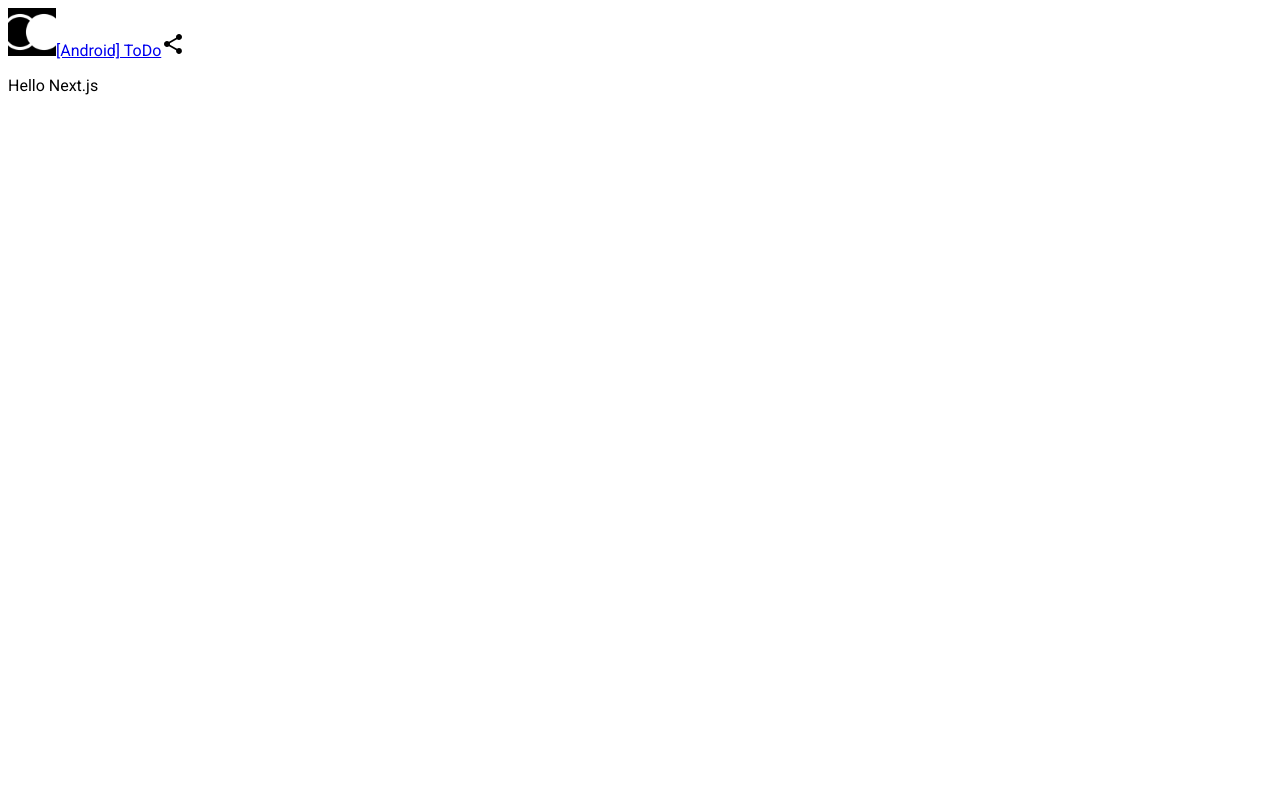
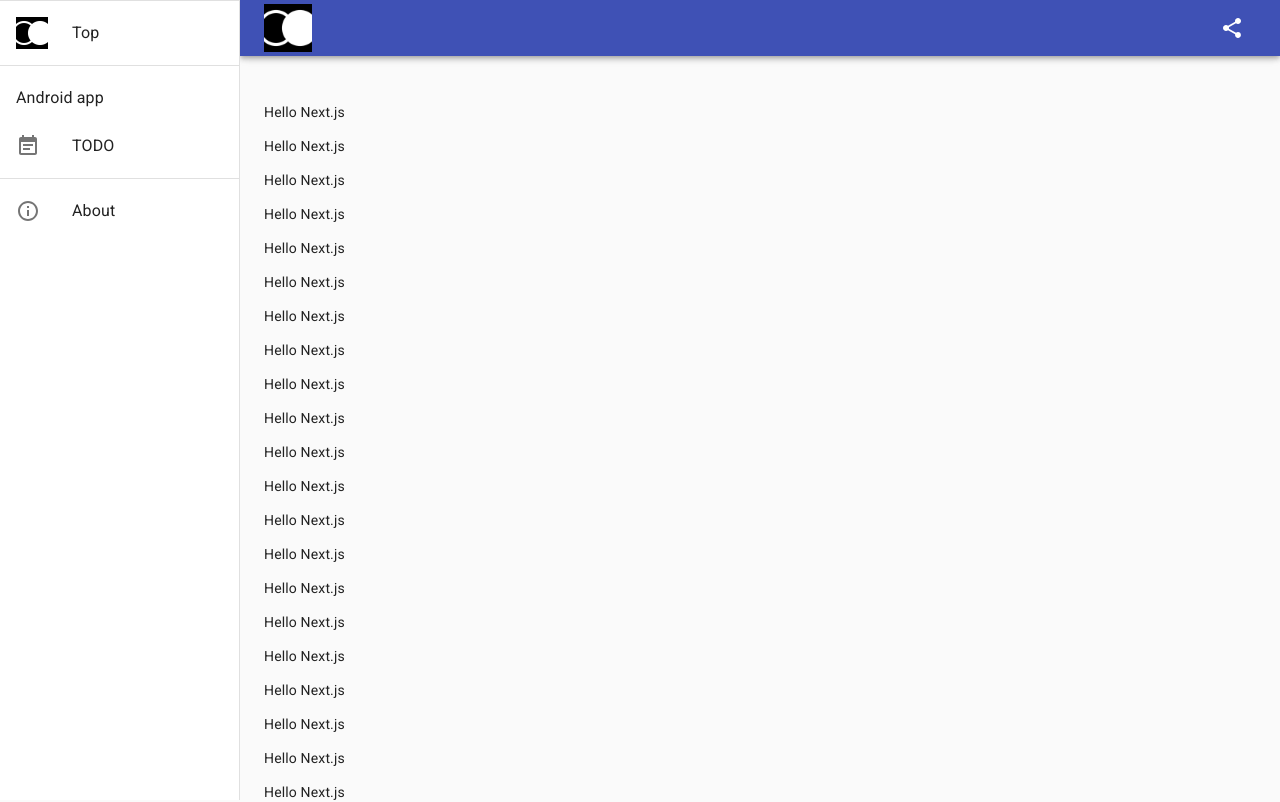
Before and after one commit to reidha/next_site, a Next.js app: page / in a window 1280 px wide. Shown: the top 802 px of the page. Built offline with nearby package versions, Linux system fonts and the light colour scheme.

Commit message:
finish drawer functionality

```diff
--- a/components/Layout.js
+++ b/components/Layout.js
@@ -1,20 +1,18 @@
 import Head from './Header';
 import { BodyTop } from './BodyCommon';
-import Menu from './Menu';
+import ResponsiveDrawer from './ResponsiveDrawer';
 import Footer from './Footer';
 import { initGA, logPageView } from '../utils/analytics';
 
 import { createMuiTheme, MuiThemeProvider } from '@material-ui/core/styles';
-import { red } from '@material-ui/core/colors';
 
 const theme = createMuiTheme({
     palette: {
-        type: 'dark',
-        primary: red
+        type: 'light'
     }
 });
 
-export default class Layout extends React.Component {
+class Layout extends React.Component {
     componentDidMount() {
         if (!window.GA_INITIALIZED) {
             initGA();
@@ -29,8 +27,9 @@ export default class Layout extends React.Component {
                 <MuiThemeProvider theme={theme}>
                     <Head />
                     <BodyTop />
-                    <Menu />
-                    {this.props.children}
+                    <ResponsiveDrawer>
+                        {this.props.children}
+                    </ResponsiveDrawer>
                     <Footer />
 
                     <style jsx global >{`
@@ -43,3 +42,5 @@ export default class Layout extends React.Component {
         )
     }
 }
+
+export default Layout;
--- a/components/Menu.js
+++ /dev/null
@@ -1,33 +0,0 @@
-import { useState } from 'react';
-import Link from 'next/link';
-import ShareIcon from '@material-ui/icons/Share';
-import ShareDialog from './ShareDialog';
-
-
-export default function Menu() {
-    const [isShareDialogOpen, setIsShareDialogOpen] = useState(false);
-
-    const handleOpen = () => {
-        setIsShareDialogOpen(true);
-    }
-
-    const handleClose = () => {
-        setIsShareDialogOpen(false);
-    }
-
-    return (
-        <>
-            <Link href="/">
-                <img src="/logo/logo-256.png" alt="logo" height="48"/>
-            </Link>
-            <Link href="/products/todo/">
-                <a>[Android] ToDo</a>
-            </Link>
-            <ShareIcon onClick={handleOpen} />
-            <ShareDialog
-                open={isShareDialogOpen}
-                onClose={handleClose}
-            />
-        </>
-    )
-}
--- /dev/null
+++ b/components/ResponsiveDrawer.js
@@ -0,0 +1,160 @@
+import { useState } from 'react';
+import Link from 'next/link';
+import { Share as ShareIcon, Menu as MenuIcon,
+    EventNote as EventNoteIcon, InfoOutlined as InfoOutlinedIcon } from '@material-ui/icons';
+import ShareDialog from './ShareDialog';
+import { makeStyles, createStyles } from '@material-ui/core/styles';
+import {
+    Divider, List, CssBaseline, ListItem, ListItemText, Typography,
+    Toolbar, AppBar, IconButton, Hidden, Drawer
+} from '@material-ui/core';
+import ResponsiveDrawerListItem from './ResponsiveDrawerListItem';
+
+const drawerWidth = 240;
+const headerNavigationHeight = 56;
+
+const useStyles = makeStyles(theme =>
+    createStyles({
+        root: {
+            display: 'flex',
+        },
+        drawer: {
+            [theme.breakpoints.up('sm')]: {
+                width: drawerWidth,
+                fiexShrink: 0
+            }
+        },
+        appBar: {
+            [theme.breakpoints.up('sm')]: {
+                width: `calc(100% - ${drawerWidth}px)`,
+                marginLeft: drawerWidth
+            }
+        },
+        toolBar: {
+            justifyContent: 'space-between',
+            minHeight: headerNavigationHeight
+        },
+        menuIcon: {
+            [theme.breakpoints.up('sm')]: {
+                display: 'none'
+            }
+        },
+        shareIcon: {
+            size: 24,
+            margin: 12
+        },
+        mixinsToolbar: theme.mixins.toolbar,
+        drawerPaper: {
+            width: drawerWidth
+        },
+        content: {
+            flexGrow: 1,
+            backgroundColor: theme.palette.background.default,
+            padding: theme.spacing(3)
+        }
+    })
+);
+
+export default function ResponsiveDrawer(props) {
+    console.log('Menu');
+    const classes = useStyles();
+
+    const [isDrawerOpen, setIsDrawerOpen] = useState(false);
+    const [isShareDialogOpen, setIsShareDialogOpen] = useState(false);
+
+    const handleDrawerToggle = () => {
+        setIsDrawerOpen(!isDrawerOpen);
+    };
+
+    const handleShareDialogOpen = () => {
+        setIsShareDialogOpen(true);
+    };
+
+    const handleShareDialogClose = () => {
+        setIsShareDialogOpen(false);
+    };
+
+
+    // <Link href="/products/todo/">
+    // <a>[Android] ToDo</a>
+    // </Link>
+    const drawer = (
+        <>
+            <Divider />
+            <List>
+                <ResponsiveDrawerListItem
+                    href="/"
+                    icon={<img src="/logo/logo-256.png" alt="logo" height="32" />}
+                    text="Top" />
+            </List>
+            <Divider />
+            <List>
+                <ListItem button>
+                    <ListItemText primary="Android app" />
+                </ListItem>
+                <ResponsiveDrawerListItem
+                    href="/products/todo/"
+                    icon={<EventNoteIcon />}
+                    text="TODO" />
+            </List>
+            <Divider />
+            <List>
+            <ResponsiveDrawerListItem
+                    href="/about/"
+                    icon={<InfoOutlinedIcon />}
+                    text="About" />
+            </List>
+        </>
+    );
+
+    return (
+        <div className={classes.root}>
+            <CssBaseline />
+            <AppBar className={classes.appBar} position="fixed">
+                <Toolbar className={classes.toolBar} varient="dense">
+                    <IconButton
+                        color="inherit"
+                        aria-label="open drawer"
+                        onClick={handleDrawerToggle}
+                        className={classes.menuIcon}>
+                        <MenuIcon />
+                    </IconButton>
+                    <Link href="/">
+                        <img src="/logo/logo-256.png" alt="logo" height="48" />
+                    </Link>
+                    <ShareIcon
+                        onClick={handleShareDialogOpen}
+                        className={classes.shareIcon}/>
+                    <ShareDialog
+                        open={isShareDialogOpen}
+                        onClose={handleShareDialogClose} />
+                </Toolbar>
+            </AppBar>
+            <nav className={classes.drawer} aria-label="navigation">
+                <Hidden smUp implementation="css">
+                    <Drawer
+                        variant="temporary"
+                        anchor="left"
+                        open={isDrawerOpen}
+                        onClose={handleDrawerToggle}
+                        classes={{ paper: classes.drawerPaper }}
+                        ModalProps={{ keepMounted: true }}>
+                        {drawer}
+                    </Drawer>
+                </Hidden>
+                <Hidden xsDown implementation="css">
+                    <Drawer
+                        classes={{ paper: classes.drawerPaper }}
+                        variant="permanent"
+                        open>
+                        {drawer}
+                    </Drawer>
+                </Hidden>
+            </nav>
+            <main className={classes.content}>
+                <div className={classes.mixinsToolbar} />
+                {props.children}
+            </main>
+        </div>
+    )
+}
--- /dev/null
+++ b/components/ResponsiveDrawerListItem.js
@@ -0,0 +1,22 @@
+import Link from 'next/link';
+import PropTypes from 'prop-types';
+import {
+    List, ListItem, ListItemIcon, ListItemText
+} from '@material-ui/core';
+
+export default function ResponsiveDrawerListItem({href, icon, text}) {
+    return(
+        <Link href={href} passHref>
+            <ListItem button component="a">
+                <ListItemIcon>{icon}</ListItemIcon>
+                <ListItemText primary={text} />
+            </ListItem>
+        </Link>
+    );
+};
+
+ResponsiveDrawerListItem.propTypes = {
+    href: PropTypes.string.isRequired,
+    icon: PropTypes.object.isRequired,
+    text: PropTypes.string.isRequired
+}
--- a/components/ShareDialog.js
+++ b/components/ShareDialog.js
@@ -2,7 +2,7 @@ import { title, url } from '../utils/constant';
 
 import { Button, Dialog, DialogTitle, DialogContent, Divider, DialogActions } from '@material-ui/core';
 import { FacebookShareButton, FacebookIcon, TwitterShareButton, TwitterIcon } from 'react-share';
-import { makeStyles, Theme, createStyles } from '@material-ui/core/styles';
+import { makeStyles, createStyles } from '@material-ui/core/styles';
 
 import { CopyToClipboard } from 'react-copy-to-clipboard';
 
--- a/pages/index.js
+++ b/pages/index.js
@@ -1,6 +1,4 @@
 import Layout from '../components/Layout';
-
-import Button from '@material-ui/core/Button';
 
 export default function Index(props) {
     console.log('Index');
@@ -8,6 +6,7 @@ export default function Index(props) {
     return (
         <Layout>
             <p>Hello Next.js</p>
+            {[...Array(100).keys()].map(x => <p key={x}>Hello Next.js</p>)}
         </Layout>
     );
 }
--- a/pages/products/todo.js
+++ b/pages/products/todo.js
@@ -4,6 +4,7 @@ export default function Todo() {
     return (
         <Layout>
             <p>Todo</p>
+            {[...Array(100).keys()].map(x => <p key={x}>Todo</p>)}
         </Layout>
     );
 }
```
Also changed, not shown: pages/about.js (added, +11 -0 lines).
